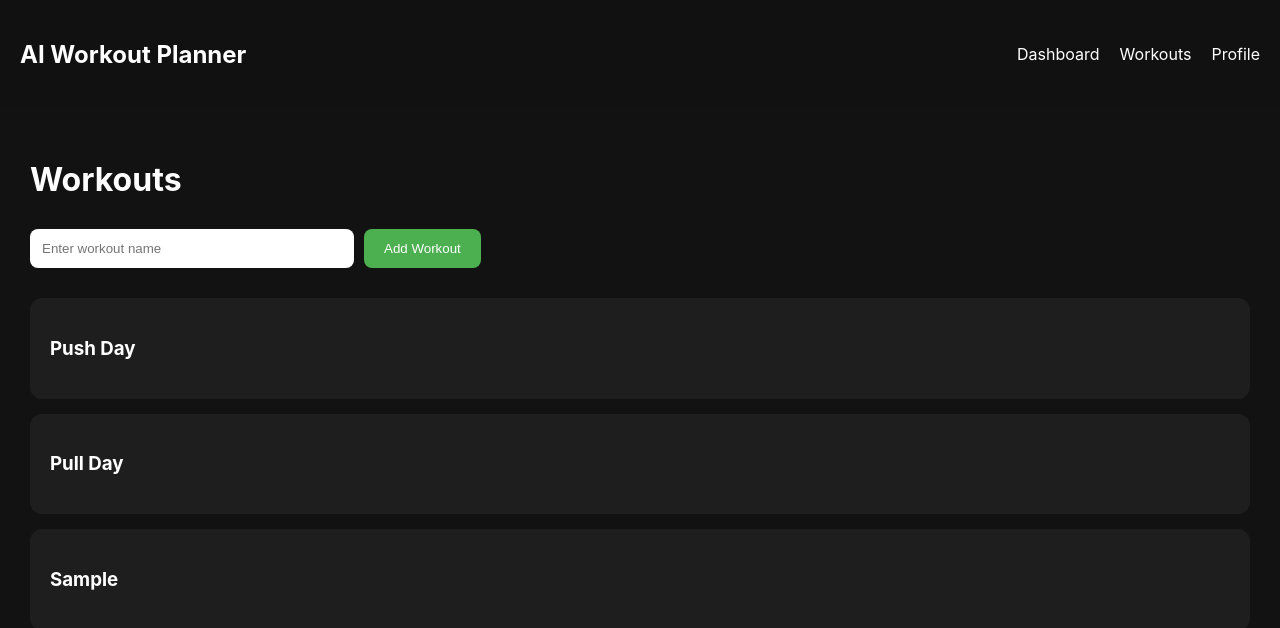
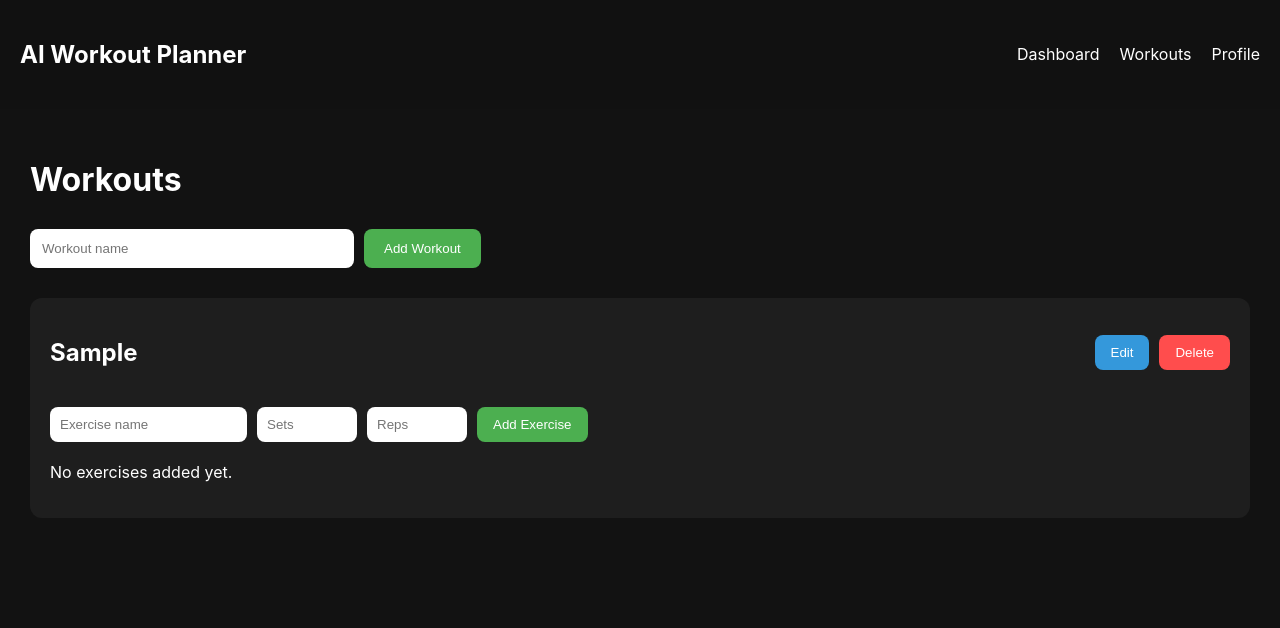
Before and after one commit to Kurttt02/workoutplanner1, a React (Create React App) app: page /workouts in a window 1280 px wide. Both pictures are taken after typing "Sample" into the empty fields and a click on the button "Add Workout". Shown: the top 628 px of the page. Built offline with nearby package versions, Linux system fonts and the light colour scheme.

Commit message:
Added the ability to add your own excersizes to workouts

```diff
--- a/src/components/WorkoutForm.js
+++ b/src/components/WorkoutForm.js
@@ -8,7 +8,12 @@ function WorkoutForm({ addWorkout }) {
 
     if (workoutName.trim() === "") return
 
-    addWorkout(workoutName)
+    const newWorkout = {
+      name: workoutName,
+      exercises: []
+    }
+
+    addWorkout(newWorkout)
 
     setWorkoutName("")
   }
@@ -22,7 +27,7 @@ function WorkoutForm({ addWorkout }) {
     >
       <input
         type="text"
-        placeholder="Enter workout name"
+        placeholder="Workout name"
         value={workoutName}
         onChange={(event) =>
           setWorkoutName(event.target.value)
--- a/src/components/WorkoutItem.js
+++ b/src/components/WorkoutItem.js
@@ -1,4 +1,53 @@
-function WorkoutItem({ name }) {
+import { useState } from "react"
+
+function WorkoutItem({
+  workout,
+  index,
+  deleteWorkout,
+  editWorkout,
+  addExercise
+}) {
+  const [isEditing, setIsEditing] = useState(false)
+
+  const [editedName, setEditedName] = useState(
+    workout.name
+  )
+
+  const [exerciseName, setExerciseName] =
+    useState("")
+
+  const [sets, setSets] = useState("")
+  const [reps, setReps] = useState("")
+
+  function handleSave() {
+    if (editedName.trim() === "") return
+
+    editWorkout(index, editedName)
+
+    setIsEditing(false)
+  }
+
+  function handleAddExercise() {
+    if (
+      exerciseName.trim() === "" ||
+      sets === "" ||
+      reps === ""
+    )
+      return
+
+    const newExercise = {
+      name: exerciseName,
+      sets,
+      reps
+    }
+
+    addExercise(index, newExercise)
+
+    setExerciseName("")
+    setSets("")
+    setReps("")
+  }
+
   return (
     <div
       style={{
@@ -6,10 +55,177 @@ function WorkoutItem({ name }) {
         color: "white",
         padding: "20px",
         borderRadius: "12px",
-        marginBottom: "15px"
+        marginBottom: "20px"
       }}
     >
-      <h3>{name}</h3>
+      <div
+        style={{
+          display: "flex",
+          justifyContent: "space-between",
+          alignItems: "center",
+          marginBottom: "20px"
+        }}
+      >
+        {isEditing ? (
+          <input
+            type="text"
+            value={editedName}
+            onChange={(event) =>
+              setEditedName(event.target.value)
+            }
+            style={{
+              padding: "10px",
+              borderRadius: "8px",
+              border: "none"
+            }}
+          />
+        ) : (
+          <h2>{workout.name}</h2>
+        )}
+
+        <div
+          style={{
+            display: "flex",
+            gap: "10px"
+          }}
+        >
+          {isEditing ? (
+            <button
+              onClick={handleSave}
+              style={{
+                backgroundColor: "#4CAF50",
+                color: "white",
+                border: "none",
+                padding: "10px 16px",
+                borderRadius: "8px",
+                cursor: "pointer"
+              }}
+            >
+              Save
+            </button>
+          ) : (
+            <button
+              onClick={() => setIsEditing(true)}
+              style={{
+                backgroundColor: "#3498db",
+                color: "white",
+                border: "none",
+                padding: "10px 16px",
+                borderRadius: "8px",
+                cursor: "pointer"
+              }}
+            >
+              Edit
+            </button>
+          )}
+
+          <button
+            onClick={() => deleteWorkout(index)}
+            style={{
+              backgroundColor: "#ff4d4d",
+              color: "white",
+              border: "none",
+              padding: "10px 16px",
+              borderRadius: "8px",
+              cursor: "pointer"
+            }}
+          >
+            Delete
+          </button>
+        </div>
+      </div>
+
+      <div
+        style={{
+          marginBottom: "20px"
+        }}
+      >
+        <input
+          type="text"
+          placeholder="Exercise name"
+          value={exerciseName}
+          onChange={(event) =>
+            setExerciseName(event.target.value)
+          }
+          style={{
+            padding: "10px",
+            marginRight: "10px",
+            borderRadius: "8px",
+            border: "none"
+          }}
+        />
+
+        <input
+          type="number"
+          placeholder="Sets"
+          value={sets}
+          onChange={(event) =>
+            setSets(event.target.value)
+          }
+          style={{
+            padding: "10px",
+            width: "80px",
+            marginRight: "10px",
+            borderRadius: "8px",
+            border: "none"
+          }}
+        />
+
+        <input
+          type="number"
+          placeholder="Reps"
+          value={reps}
+          onChange={(event) =>
+            setReps(event.target.value)
+          }
+          style={{
+            padding: "10px",
+            width: "80px",
+            marginRight: "10px",
+            borderRadius: "8px",
+            border: "none"
+          }}
+        />
+
+        <button
+          onClick={handleAddExercise}
+          style={{
+            backgroundColor: "#4CAF50",
+            color: "white",
+            border: "none",
+            padding: "10px 16px",
+            borderRadius: "8px",
+            cursor: "pointer"
+          }}
+        >
+          Add Exercise
+        </button>
+      </div>
+
+      <div>
+        {workout.exercises.length === 0 ? (
+          <p>No exercises added yet.</p>
+        ) : (
+          workout.exercises.map((exercise, exerciseIndex) => (
+            <div
+              key={exerciseIndex}
+              style={{
+                backgroundColor: "#2c2c2c",
+                padding: "15px",
+                borderRadius: "10px",
+                marginBottom: "10px"
+              }}
+            >
+              <h4>{exercise.name}</h4>
+
+              <p>
+                {exercise.sets} sets ×{" "}
+                {exercise.reps} reps
+              </p>
+            </div>
+          ))
+        )}
+      </div>
     </div>
   )
 }
--- a/src/pages/Workouts.js
+++ b/src/pages/Workouts.js
@@ -1,16 +1,53 @@
-import { useState } from "react"
+import { useEffect, useState } from "react"
 
 import WorkoutForm from "../components/WorkoutForm"
 import WorkoutItem from "../components/WorkoutItem"
 
 function Workouts() {
-  const [workouts, setWorkouts] = useState([
-    "Push Day",
-    "Pull Day"
-  ])
+  const [workouts, setWorkouts] = useState(() => {
+    const savedWorkouts =
+      localStorage.getItem("workouts")
 
-  function addWorkout(workoutName) {
-    setWorkouts([...workouts, workoutName])
+    return savedWorkouts
+      ? JSON.parse(savedWorkouts)
+      : []
+  })
+
+  useEffect(() => {
+    localStorage.setItem(
+      "workouts",
+      JSON.stringify(workouts)
+    )
+  }, [workouts])
+
+  function addWorkout(newWorkout) {
+    setWorkouts([...workouts, newWorkout])
+  }
+
+  function deleteWorkout(indexToDelete) {
+    const updatedWorkouts = workouts.filter(
+      (_, index) => index !== indexToDelete
+    )
+
+    setWorkouts(updatedWorkouts)
+  }
+
+  function editWorkout(indexToEdit, newName) {
+    const updatedWorkouts = [...workouts]
+
+    updatedWorkouts[indexToEdit].name = newName
+
+    setWorkouts(updatedWorkouts)
+  }
+
+  function addExercise(workoutIndex, exercise) {
+    const updatedWorkouts = [...workouts]
+
+    updatedWorkouts[
+      workoutIndex
+    ].exercises.push(exercise)
+
+    setWorkouts(updatedWorkouts)
   }
 
   return (
@@ -30,14 +67,20 @@ function Workouts() {
 
       <WorkoutForm addWorkout={addWorkout} />
 
-      <div>
-        {workouts.map((workout, index) => (
+      {workouts.length === 0 ? (
+        <p>No workouts added yet.</p>
+      ) : (
+        workouts.map((workout, index) => (
           <WorkoutItem
             key={index}
-            name={workout}
+            workout={workout}
+            index={index}
+            deleteWorkout={deleteWorkout}
+            editWorkout={editWorkout}
+            addExercise={addExercise}
           />
-        ))}
-      </div>
+        ))
+      )}
     </main>
   )
 }
```
